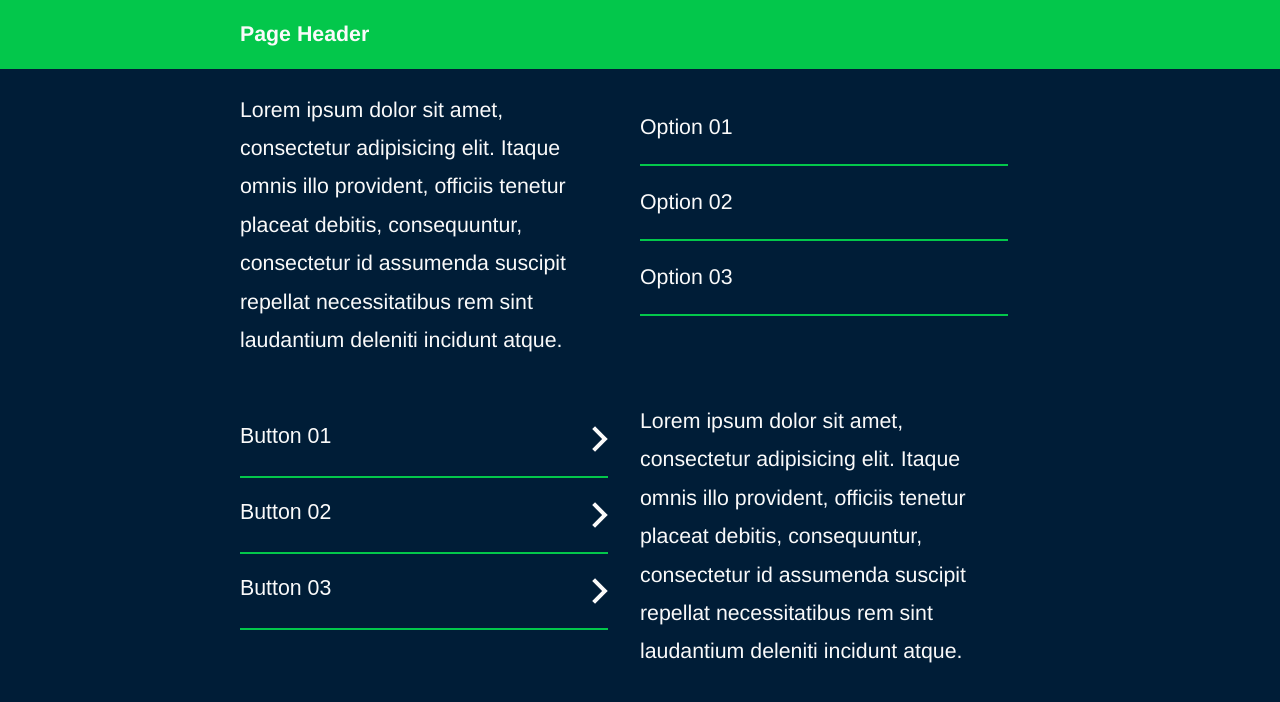
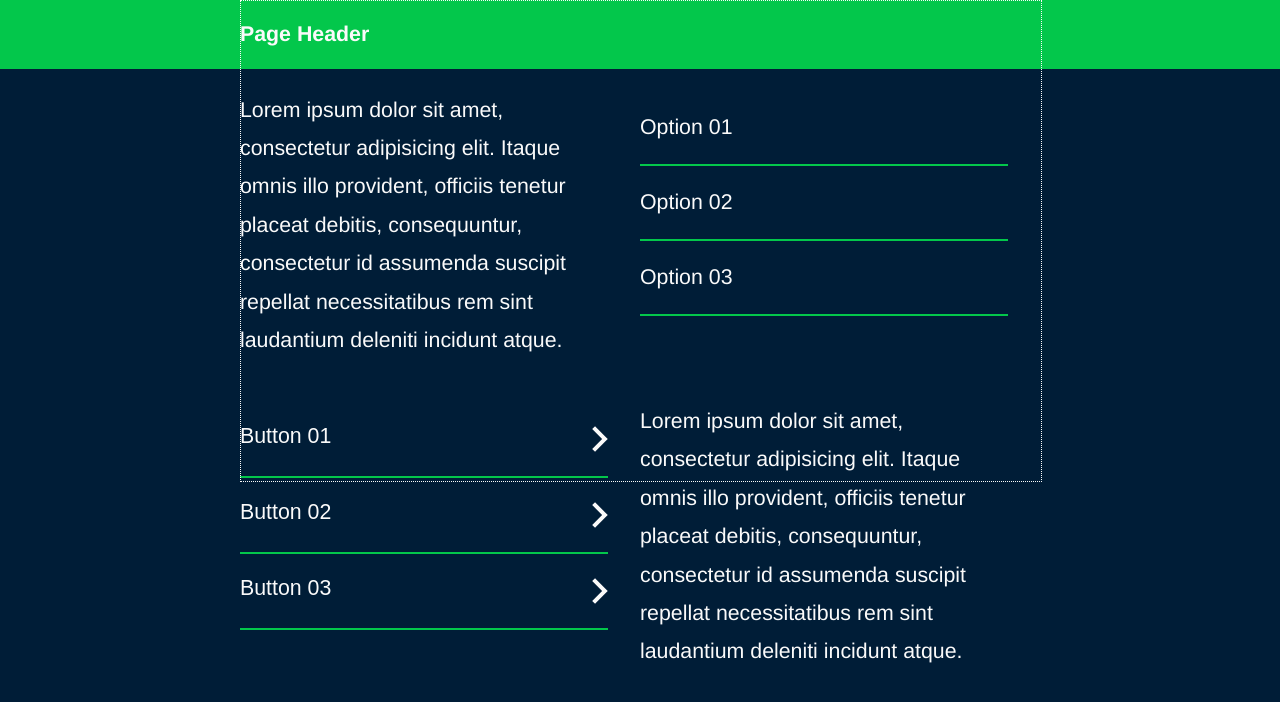
Before and after one commit to topologicalmedialab/deep-performance-dwelling-monitor, a React app: page / in a window 1280 px wide. Shown: the top 702 px of the page. Built offline with nearby package versions, Linux system fonts and the light colour scheme; the HTML template or start-up script is replaced by a standard one.

Commit message:
Added screen guides to test with RasPi LCD screen in mind

```diff
--- /dev/null
+++ b/src/components/screen-guides/screen-guides.jsx
@@ -0,0 +1,16 @@
+import React, { Component } from 'react';
+
+require('./screen-guides.scss');
+
+export default class ScreenGuides extends Component {
+  constructor() {
+    super();
+  }
+
+  // react method definitions
+  render() {
+    return (
+      <div className="screen-guides"></div>
+    );
+  }
+}
--- /dev/null
+++ b/src/components/screen-guides/screen-guides.scss
@@ -0,0 +1,15 @@
+@import '../../styles/variables';
+
+.screen-guides {
+  position: fixed;
+  top: 0;
+  left: 50%;
+  z-index: 256;
+
+  width: $screenWidth;
+  height: $screenHeight;
+
+  margin-left: -400px;
+
+  border: 1px dotted $white;
+}
--- a/src/pages/demo-page.jsx
+++ b/src/pages/demo-page.jsx
@@ -1,4 +1,6 @@
 import React, { Component } from 'react';
+
+import ScreenGuides from '../components/screen-guides/screen-guides.jsx';
 
 require('../styles/main.scss');
 
@@ -73,6 +75,7 @@ export default class DemoPage extends Component {
           </div>
         </section>
 
+        <ScreenGuides/>
       </div>
     );
   }
```
